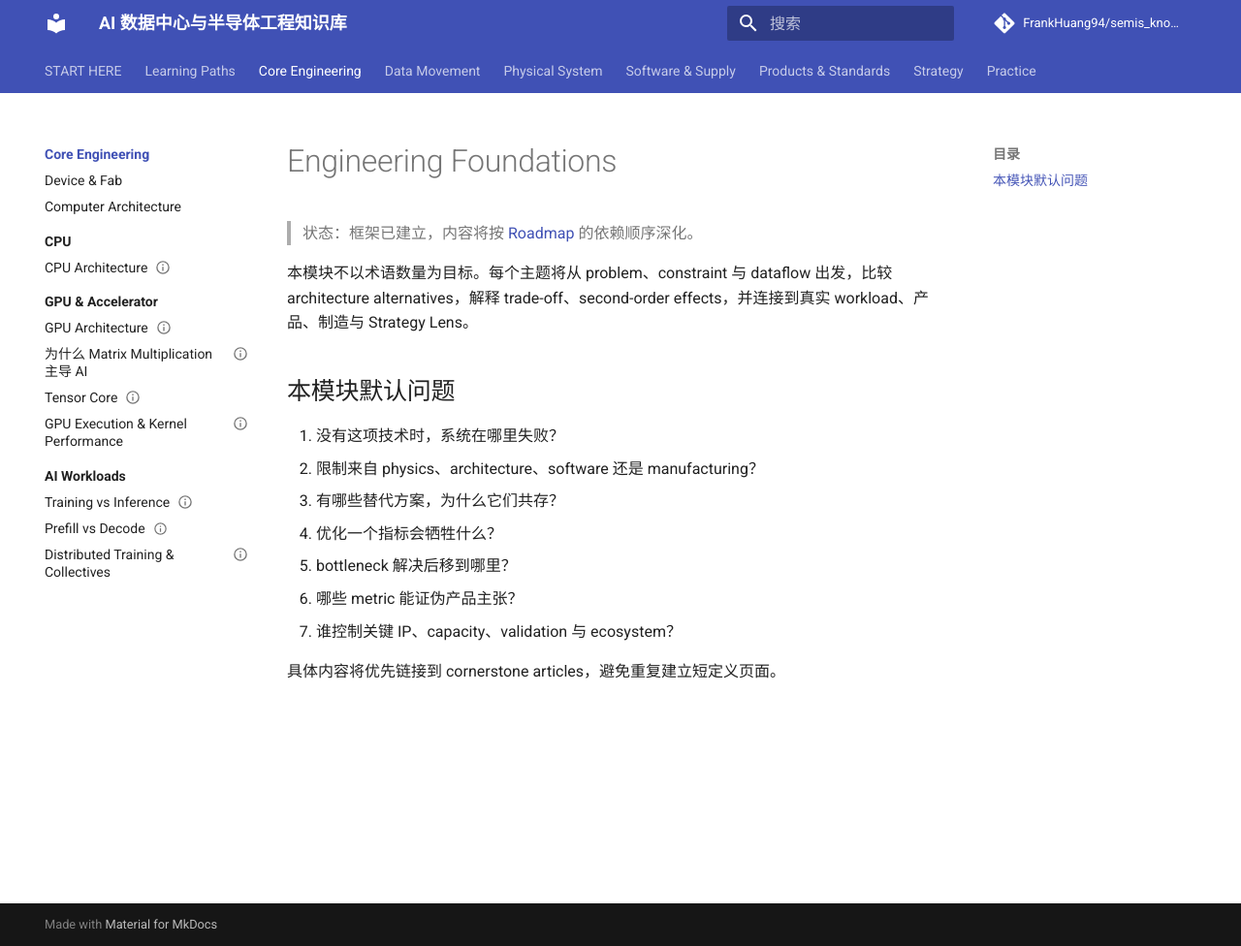
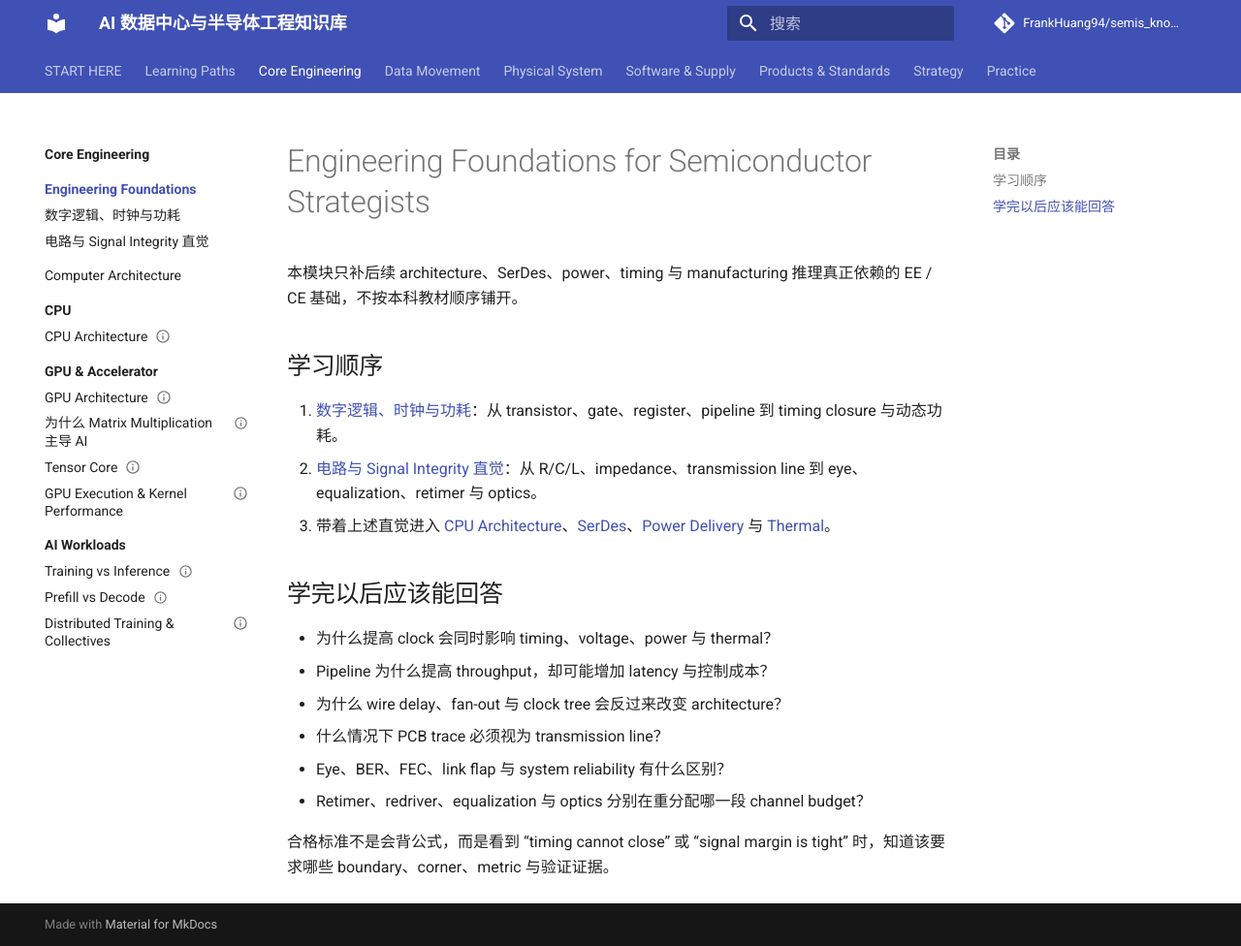
Before and after one commit to FrankHuang94/semis_knowledge_gpt_chinese, an MkDocs documentation site: the page built from docs/02_engineering_foundations/index.md, in a window 1280 px wide and 976 px high. Shown: the whole window at 97% size. Built offline with MkDocs 1.6.1 and Material for MkDocs 9.7.7, drawn with Linux system fonts in a browser that asks for light colours; comment, search, counter and statistics services are not loaded.

Commit message:
docs: add digital timing and signal integrity foundations

```diff
--- a/docs/02_engineering_foundations/index.md
+++ b/docs/02_engineering_foundations/index.md
@@ -1,17 +1,20 @@
-# Engineering Foundations
+# Engineering Foundations for Semiconductor Strategists
 
-> 状态：框架已建立，内容将按 [Roadmap](https://github.com/FrankHuang94/semis_knowledge_gpt_chinese/blob/main/ROADMAP.md) 的依赖顺序深化。
+本模块只补后续 architecture、SerDes、power、timing 与 manufacturing 推理真正依赖的 EE / CE 基础，不按本科教材顺序铺开。
 
-本模块不以术语数量为目标。每个主题将从 problem、constraint 与 dataflow 出发，比较 architecture alternatives，解释 trade-off、second-order effects，并连接到真实 workload、产品、制造与 Strategy Lens。
+## 学习顺序
 
-## 本模块默认问题
+1. [数字逻辑、时钟与功耗](digital_logic_clock_power.md)：从 transistor、gate、register、pipeline 到 timing closure 与动态功耗。
+2. [电路与 Signal Integrity 直觉](circuit_signal_integrity_intuition.md)：从 R/C/L、impedance、transmission line 到 eye、equalization、retimer 与 optics。
+3. 带着上述直觉进入 [CPU Architecture](../05_cpu/cpu_architecture.md)、[SerDes](../11_serdes_signal_integrity/serdes.md)、[Power Delivery](../18_power_delivery/power_delivery.md) 与 [Thermal](../19_thermal_cooling/thermal_cooling.md)。
 
-1. 没有这项技术时，系统在哪里失败？
-2. 限制来自 physics、architecture、software 还是 manufacturing？
-3. 有哪些替代方案，为什么它们共存？
-4. 优化一个指标会牺牲什么？
-5. bottleneck 解决后移到哪里？
-6. 哪些 metric 能证伪产品主张？
-7. 谁控制关键 IP、capacity、validation 与 ecosystem？
+## 学完以后应该能回答
 
-具体内容将优先链接到 cornerstone articles，避免重复建立短定义页面。
+- 为什么提高 clock 会同时影响 timing、voltage、power 与 thermal？
+- Pipeline 为什么提高 throughput，却可能增加 latency 与控制成本？
+- 为什么 wire delay、fan-out 与 clock tree 会反过来改变 architecture？
+- 什么情况下 PCB trace 必须视为 transmission line？
+- Eye、BER、FEC、link flap 与 system reliability 有什么区别？
+- Retimer、redriver、equalization 与 optics 分别在重分配哪一段 channel budget？
+
+合格标准不是会背公式，而是看到 “timing cannot close” 或 “signal margin is tight” 时，知道该要求哪些 boundary、corner、metric 与验证证据。
--- a/mkdocs.yml
+++ b/mkdocs.yml
@@ -60,7 +60,10 @@
       - 路径总览: 01_learning_paths/index.md
       - AI Datacenter Engineering Core: 01_learning_paths/ai_datacenter_core.md
   - Core Engineering:
-      - Foundations: 02_engineering_foundations/index.md
+      - Engineering Foundations:
+          - 模块入口: 02_engineering_foundations/index.md
+          - 数字逻辑、时钟与功耗: 02_engineering_foundations/digital_logic_clock_power.md
+          - 电路与 Signal Integrity 直觉: 02_engineering_foundations/circuit_signal_integrity_intuition.md
       - Device & Fab: 03_semiconductor_device_fab/index.md
       - Computer Architecture: 04_computer_architecture/index.md
       - CPU:
```
Also changed, not shown: docs/02_engineering_foundations/circuit_signal_integrity_intuition.md (added, +181 -0 lines), docs/02_engineering_foundations/digital_logic_clock_power.md (added, +181 -0 lines).
